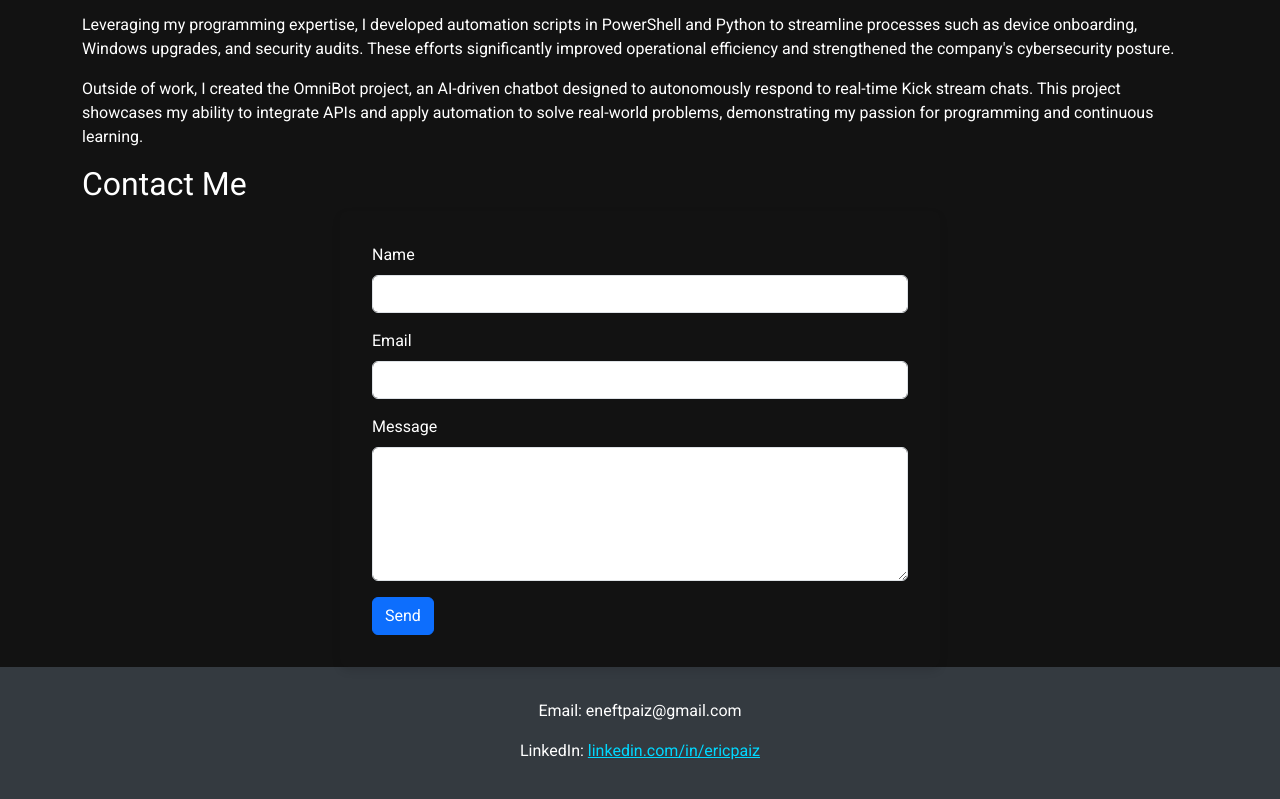
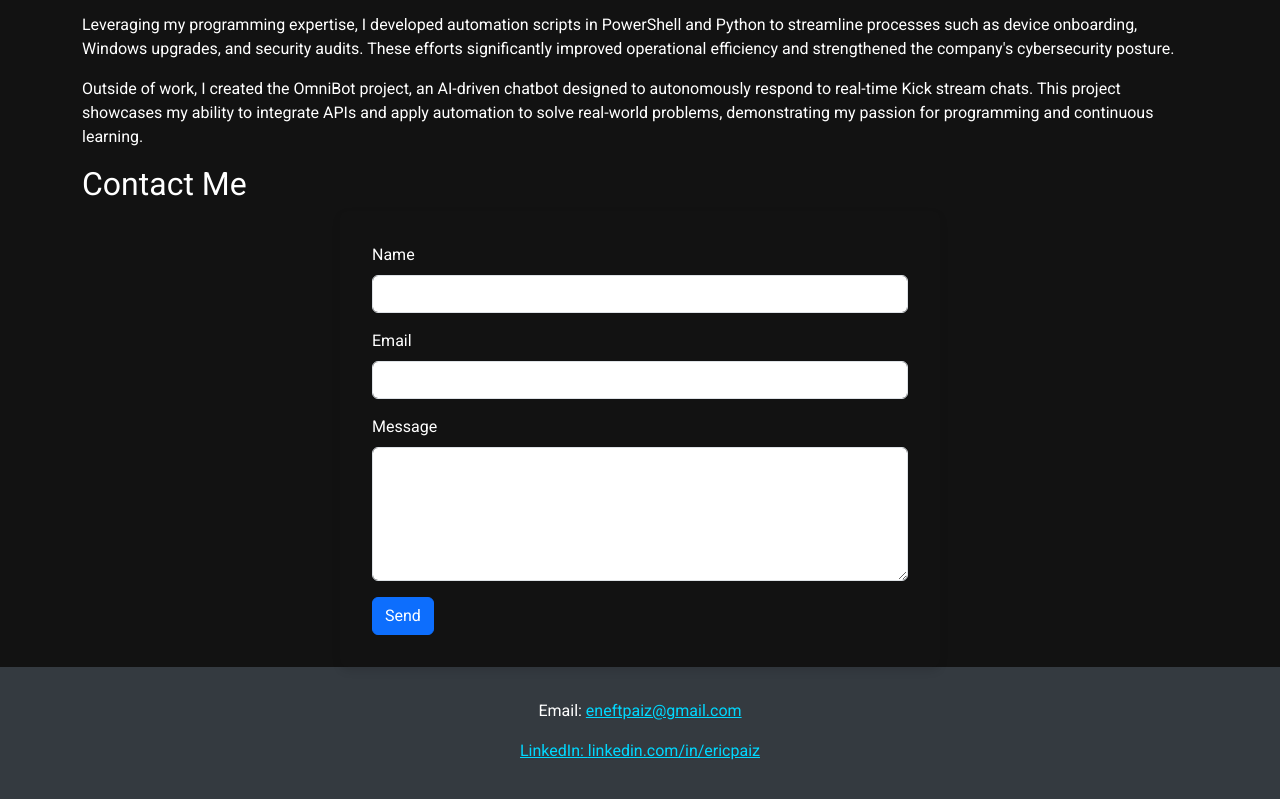
Before and after one commit to erpzz/PersonalWebsite, a plain HTML site: page index.html in a window 1280 px wide. Shown: the part 760-1559 px from the top of the page. Drawn offline with nearby package versions, Linux system fonts and the light colour scheme.

Commit message:
Update index.html

```diff
--- a/index.html
+++ b/index.html
@@ -81,7 +81,7 @@
         </main>
 
         <footer>
-            <p>Email: eneftpaiz@gmail.com</p>
+            <p>Email: <a href="mailto:eneftpaiz@gmail.com" target="_blank" style="color: #00d8ff;">eneftpaiz@gmail.com</p>
             <p>LinkedIn: <a href="https://www.linkedin.com/in/ericpaiz" target="_blank" style="color: #00d8ff;">linkedin.com/in/ericpaiz</a></p>
         </footer>
     </div>
```
